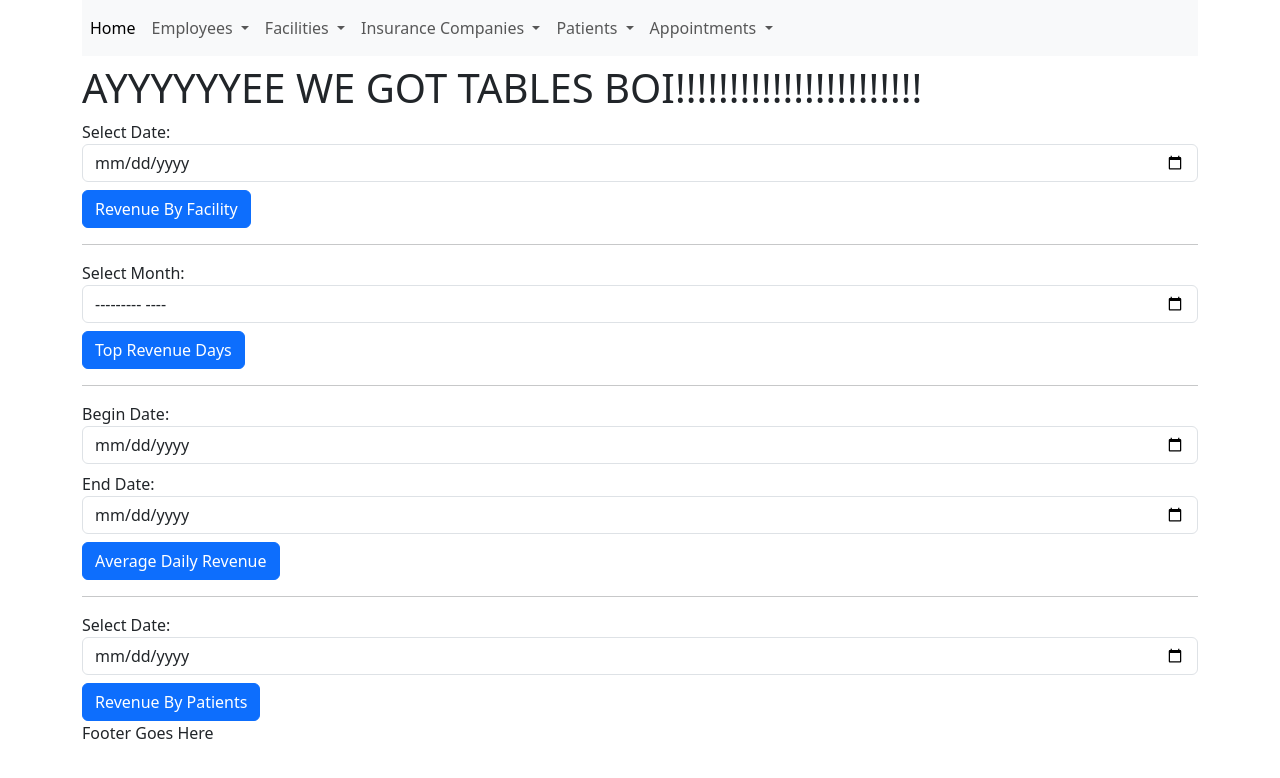
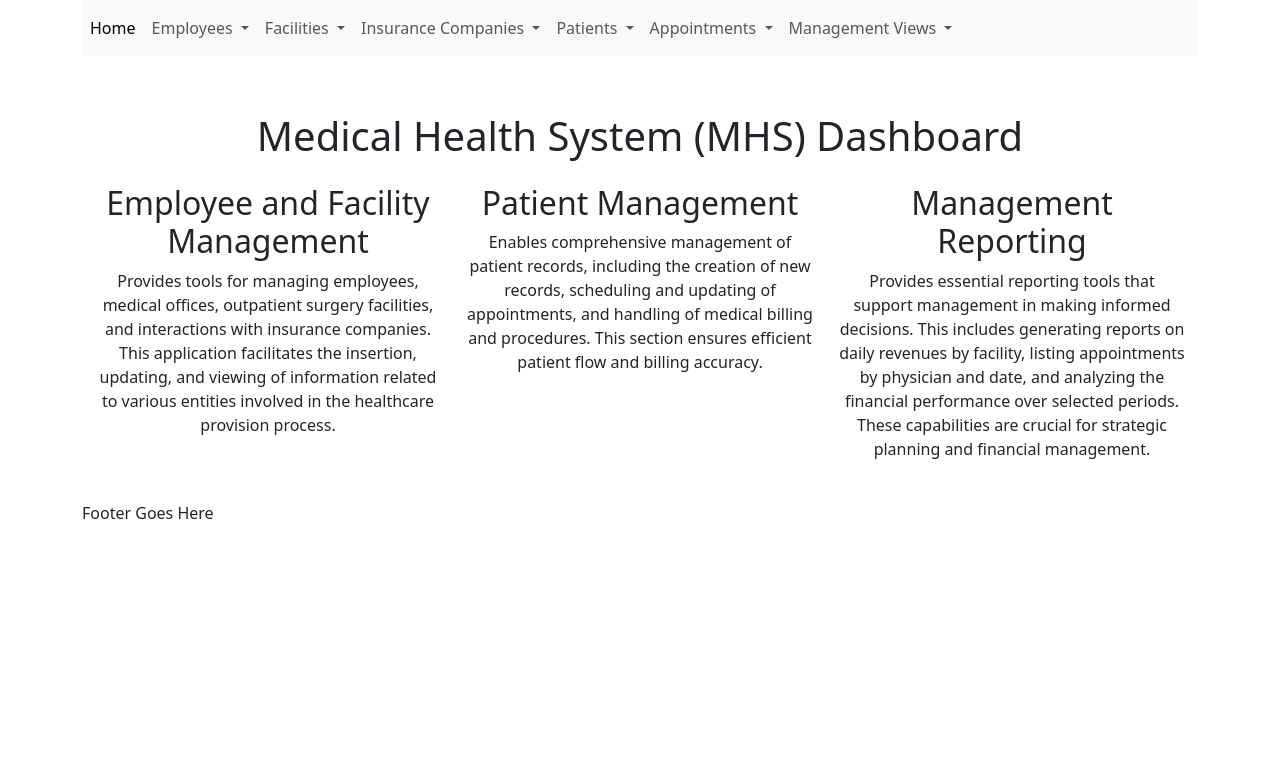
Before and after one commit to jgwentworth92/CS634_Final_Project_Application, a Flask app: page / in a window 1280 px wide. Shown: the top 778 px of the page. Run offline with Flask 3, Linux system fonts and the light colour scheme; parts of the project's set-up code (start-up, migrations or seed data) failed here and were passed over; some libraries are stand-ins or nearby versions.

Commit message:
updated html views, added forms

```diff
--- a/app/templates/average_revenues.html
+++ b/app/templates/average_revenues.html
@@ -1,11 +1,16 @@
 {% extends 'base.html' %}
+{% from 'bootstrap5/form.html' import render_form, render_field, render_form_row %}
 
 {% block title %}Average Revenue{% endblock %}
 
 {% block content %}
 <div class="container mt-4">
     <h1 class="mb-4">Average Revenue</h1>
+  <form method="POST">
+        {{ form.hidden_tag() }}
+        {{ render_form(form) }}
 
+    </form>
     <!-- Section for Office facilities -->
     {% if revenues %}
     <table class="table table-striped">
--- a/app/templates/base.html
+++ b/app/templates/base.html
@@ -82,6 +82,17 @@
                                    <li><a  class="dropdown-item"  href="{{ url_for('routes.daily_invoices') }}">View Invoices</a></li>
                             </ul>
                         </li>
+                         <li class="nav-item dropdown">
+                            <a class="nav-link dropdown-toggle" href="#" id="navbarManagement" role="button" data-bs-toggle="dropdown" aria-expanded="false">
+                               Management Views
+                            </a>
+                            <ul class="dropdown-menu" aria-labelledby="navbarManagement">
+                                   <li><a  class="dropdown-item"  href="{{ url_for('routes.top_revenue_days' ) }}">top revenue</a></li>
+                                <li><a  class="dropdown-item"  href="{{ url_for('routes.average_revenue' ) }}">AVG by insurance companyt</a></li>
+                                <li><a  class="dropdown-item"  href="{{ url_for('routes.revenue_by_facility' ) }}">Revenue Report by Facility</a></li>
+
+                            </ul>
+                        </li>
                     </ul>
                 </div>
             </nav>
--- a/app/templates/index.html
+++ b/app/templates/index.html
@@ -1,67 +1,27 @@
 {% extends "base.html" %}
 
 {% block content %}
-    <h1>AYYYYYYEE WE GOT TABLES BOI!!!!!!!!!!!!!!!!!!!!!!!</h1>
-    <!-- Revenue By Facility: Date Input -->
-    <div class="form-group">
-        <label for="dateInput">Select Date:</label>
-        <input type="date" id="dateInput" name="dateInput" class="form-control">
-        <button type="button" onclick="redirectToRevenueByFacility()" class="btn btn-primary mt-2">Revenue By Facility</button>
+<div class="container mt-5">
+    <h1 class="text-center mb-4">Medical Health System (MHS) Dashboard</h1>
+    <div class="row text-center">
+        <!-- Employee and Facility Management Section -->
+        <div class="col-md-4 mb-4">
+            <h2>Employee and Facility Management</h2>
+            <p>Provides tools for managing employees, medical offices, outpatient surgery facilities, and interactions with insurance companies. This application facilitates the insertion, updating, and viewing of information related to various entities involved in the healthcare provision process.</p>
+        </div>
+
+        <!-- Patient Management Section -->
+        <div class="col-md-4 mb-4">
+            <h2>Patient Management</h2>
+            <p>Enables comprehensive management of patient records, including the creation of new records, scheduling and updating of appointments, and handling of medical billing and procedures. This section ensures efficient patient flow and billing accuracy.</p>
+        </div>
+
+        <!-- Management Reporting Section -->
+        <div class="col-md-4 mb-4">
+            <h2>Management Reporting</h2>
+            <p>Provides essential reporting tools that support management in making informed decisions. This includes generating reports on daily revenues by facility, listing appointments by physician and date, and analyzing the financial performance over selected periods. These capabilities are crucial for strategic planning and financial management.</p>
+        </div>
     </div>
 
-    <hr>
-
-    <!-- 5 Best Days: Month and Year Input -->
-    <div class="form-group">
-        <label for="monthInput">Select Month:</label>
-        <input type="month" id="monthInput" name="monthInput" class="form-control">
-        <button type="button" onclick="redirectToBestDays()" class="btn btn-primary mt-2">Top Revenue Days</button>
-    </div>
-
-    <hr>
-
-    <!-- Average Daily Revenue: Begin and End Date Input -->
-    <div class="form-group">
-        <label for="beginDate">Begin Date:</label>
-        <input type="date" id="beginDate" name="beginDate" class="form-control">
-        <label for="endDate" class="mt-2">End Date:</label>
-        <input type="date" id="endDate" name="endDate" class="form-control">
-        <button type="button" onclick="redirectToAverageRevenue()" class="btn btn-primary mt-2">Average Daily Revenue</button>
-    </div>
-
-    <hr>
-
-    <div class="form-group">
-        <label for="dateInput_">Select Date:</label>
-        <input type="date" id="dateInput_" name="dateInput_" class="form-control">
-        <button type="button" onclick="redirectToRevenueByPatients()" class="btn btn-primary mt-2">Revenue By Patients</button>
-    </div>
-
-    <script>
-        function redirectToRevenueByFacility() {
-            var dateInputValue = document.getElementById("dateInput").value;
-            window.location.href = "{{ url_for('routes.revenue_by_facility', date='') }}" + dateInputValue;
-        }
-
-
-        function redirectToBestDays() {
-        var monthInputValue = document.getElementById("monthInput").value;
-        var year = monthInputValue.substring(0, 4); // Extract year from the value
-        var month = monthInputValue.substring(5, 7); // Extract month from the value
-        window.location.href = "{{ url_for('routes.top_revenue_days', monthyear='' ) }}" + monthInputValue;
-        }
-
-        function redirectToAverageRevenue() {
-        var beginDateValue = document.getElementById("beginDate").value;
-        var endDateValue = document.getElementById("endDate").value;
-        var beginandend_datevalue = beginDateValue + ":" + endDateValue
-        window.location.href = "{{ url_for('routes.average_revenue', beginandend_datevalue='' ) }}" + beginandend_datevalue;
-        }
-
-        function redirectToRevenueByPatients() {
-            var dateInputValue = document.getElementById("dateInput_").value;
-            window.location.href = "{{ url_for('routes.revenue_by_patient', date='') }}" + dateInputValue;
-        }
-
-    </script>
+</div>
 {% endblock %}
--- a/app/templates/revenue_by_patient.html
+++ b/app/templates/revenue_by_patient.html
@@ -1,9 +1,15 @@
 <!-- daily_invoice_view.html -->
+
+{% from 'bootstrap5/form.html' import render_form, render_field, render_form_row %}
 {% extends "base.html" %}
 {% block content %}
 <div class="container mt-5">
     <h1>Revenue Per Facility</h1>
+      <form method="POST">
+        {{ form.hidden_tag() }}
+        {{ render_form(form) }}
 
+    </form>
     {% if revenues %}
         <h3 class="mb-3">Date: {{ invoice_date }} <br> Total Revenue: {{total_revenue}} </h3>
         {% for revenue in revenues %}
```
Also changed, not shown: app/templates/top_revenues.html (+10 -1 lines).
